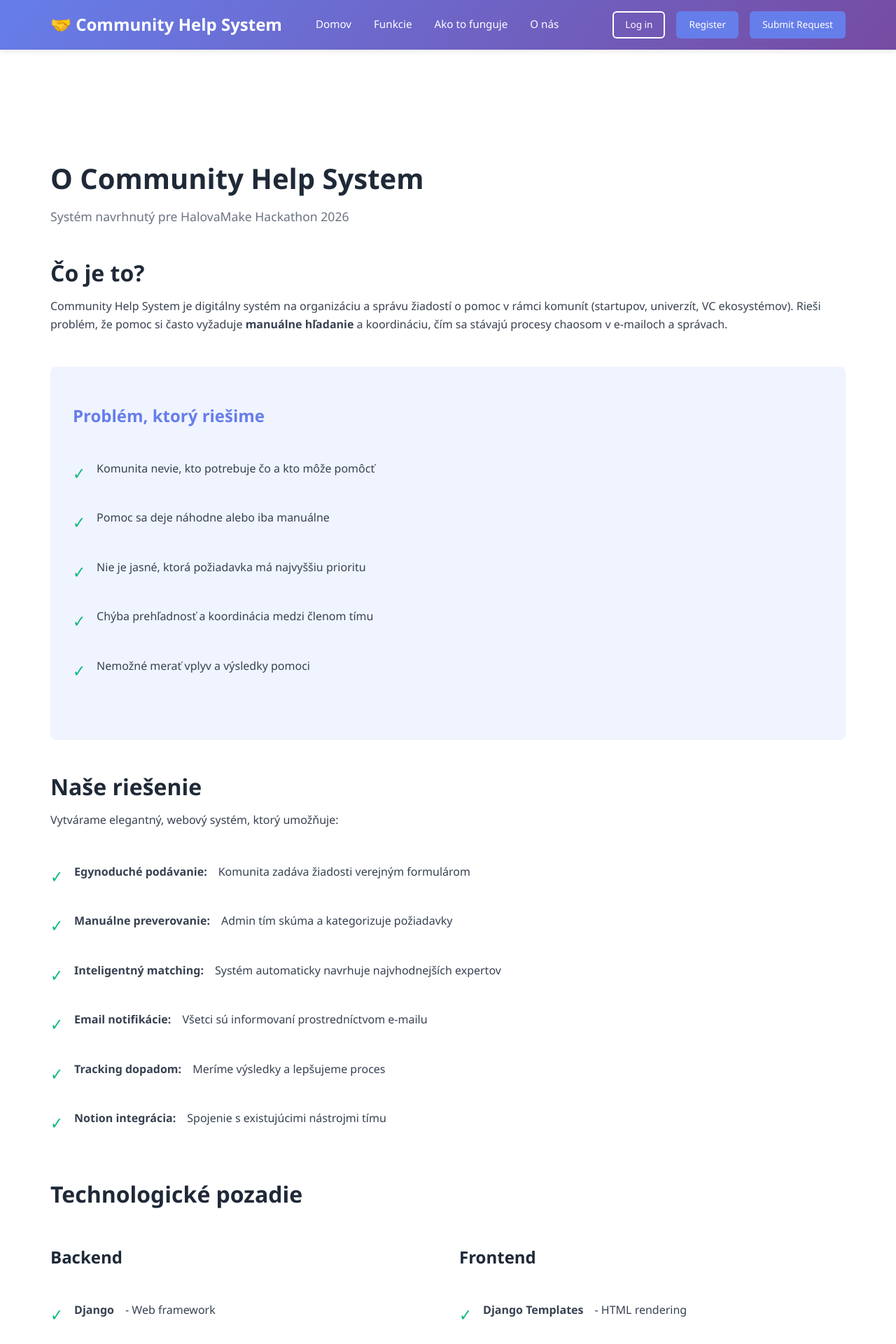
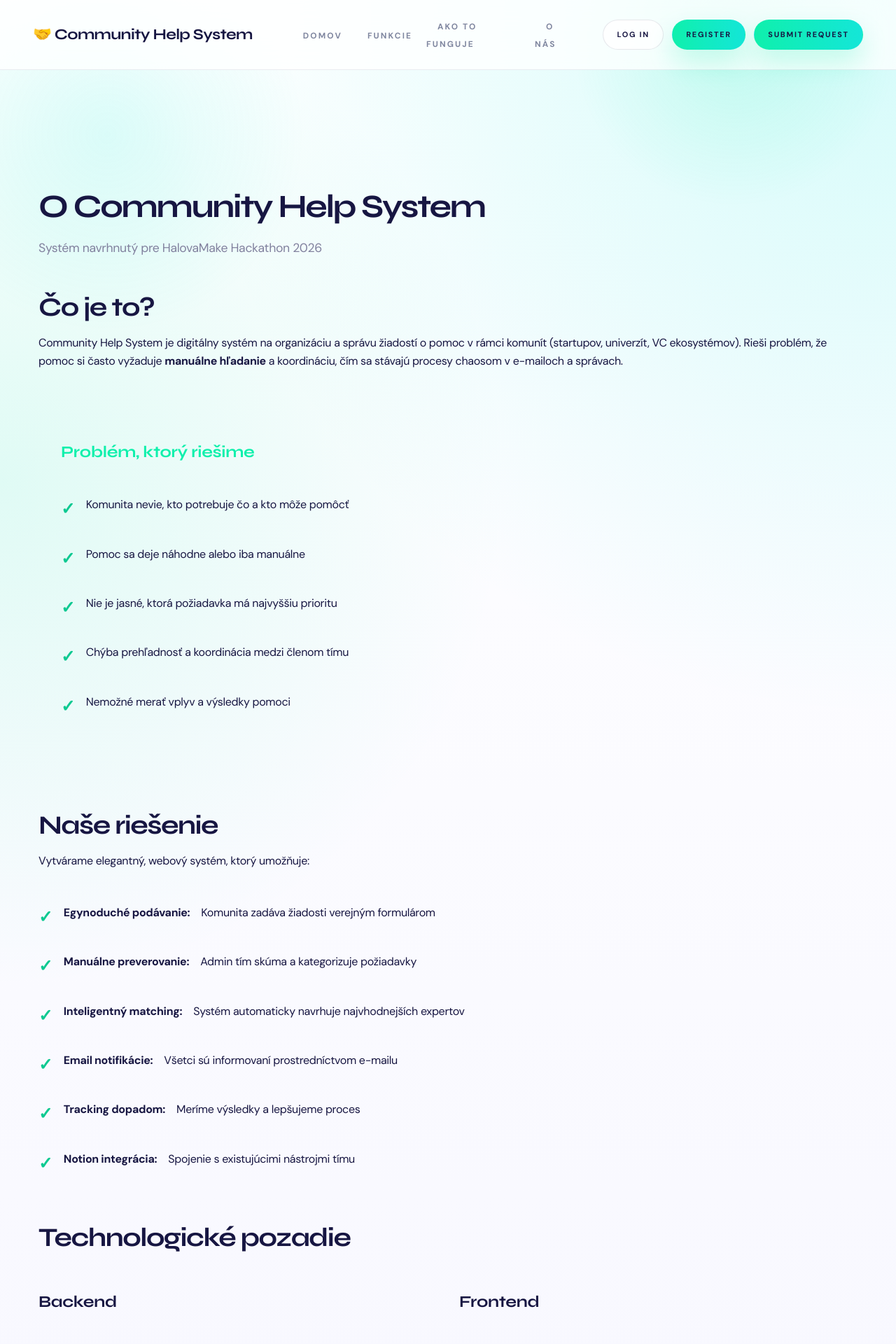
Before and after one commit to Lukrex/hackathon2026, a Django app: page /about/ in a window 1280 px wide. Shown: the top 1920 px of the page at 70% size. Run offline with Django 4.2, Linux system fonts and the light colour scheme.

Commit message:
new look

```diff
--- a/server/templates/base.html
+++ b/server/templates/base.html
@@ -5,6 +5,8 @@
     <meta name="viewport" content="width=device-width, initial-scale=1.0">
     <title>{% block title %}Community Help System - HalovaMake{% endblock %}</title>
     <style>
+        @import url('https://fonts.googleapis.com/css2?family=DM+Sans:wght@400;500;700&family=Syne:wght@400;500;700&display=swap');
+
         * {
             margin: 0;
             padding: 0;
@@ -12,154 +14,223 @@
         }
 
         :root {
-            --primary: #667eea;
-            --primary-dark: #5568d3;
-            --primary-light: #f0f4ff;
-            --secondary: #764ba2;
-            --success: #10b981;
-            --warning: #f59e0b;
+            --primary: hsl(162, 88%, 50%);
+            --primary-dark: hsl(162, 88%, 42%);
+            --primary-soft: hsl(162, 88%, 95%);
+            --gradient: hsl(176, 84%, 49%);
+            --secondary: #7f869f;
+            --success: hsl(162, 88%, 42%);
+            --warning: #f4b740;
             --danger: #ef4444;
-            --dark: #1f2937;
-            --gray-light: #f3f4f6;
-            --gray: #e5e7eb;
-            --text: #374151;
-            --text-light: #6b7280;
-        }
-
-        body {
-            font-family: 'Segoe UI', Tahoma, Geneva, Verdana, sans-serif;
-            color: var(--text);
-            background: #fff;
-            line-height: 1.6;
+            --dark: #171642;
+            --gray-light: #f7f9fc;
+            --gray: rgba(23, 22, 66, 0.12);
+            --text: #171642;
+            --text-light: #81819e;
+            --white-soft: ghostwhite;
+            --surface: rgba(255, 255, 255, 0.88);
+            --surface-strong: #ffffff;
+            --shadow-soft: 0 18px 50px rgba(23, 22, 66, 0.08);
+            --shadow-card: 0 24px 70px rgba(23, 22, 66, 0.12);
+            --radius-pill: 999px;
+            --radius-card: 28px;
         }
 
         html {
             scroll-behavior: smooth;
+            min-height: 100%;
+        }
+
+        body {
+            font-family: 'DM Sans', sans-serif;
+            color: var(--text);
+            background:
+                radial-gradient(circle at top right, rgba(17, 237, 226, 0.18), transparent 28%),
+                radial-gradient(circle at left 20%, rgba(15, 239, 170, 0.12), transparent 24%),
+                linear-gradient(180deg, #ffffff 0%, var(--white-soft) 58%, #ffffff 100%);
+            min-height: 100%;
+            line-height: 1.6;
+            letter-spacing: -0.02em;
+            position: relative;
+        }
+
+        body::before {
+            content: "";
+            position: fixed;
+            inset: 0;
+            background:
+                radial-gradient(circle at 82% 8%, rgba(15, 239, 170, 0.14), transparent 18%),
+                radial-gradient(circle at 12% 24%, rgba(17, 237, 226, 0.12), transparent 22%);
+            pointer-events: none;
+            z-index: -1;
+        }
+
+        a {
+            background-color: transparent;
+            color: inherit;
+        }
+
+        a:active,
+        a:hover {
+            outline: 0;
+        }
+
+        button,
+        input,
+        optgroup,
+        select,
+        textarea {
+            color: inherit;
+            font: inherit;
+            margin: 0;
         }
 
         /* ========== HEADER & NAVIGATION ========== */
         header {
-            background: linear-gradient(135deg, var(--primary) 0%, var(--secondary) 100%);
-            color: white;
-            padding: 1rem 0;
+            background: rgba(255, 255, 255, 0.76);
+            backdrop-filter: blur(18px);
+            color: var(--text);
+            padding: 1.5rem 0;
             position: sticky;
             top: 0;
             z-index: 1000;
-            box-shadow: 0 2px 8px rgba(0,0,0,0.1);
+            border-bottom: 1px solid rgba(23, 22, 66, 0.08);
         }
 
         .navbar {
-            max-width: 1200px;
+            max-width: 1250px;
             margin: 0 auto;
             padding: 0 2rem;
             display: flex;
             justify-content: space-between;
             align-items: center;
+            gap: 1.5rem;
         }
 
         .logo {
-            font-size: 1.5rem;
+            font-family: 'Syne', sans-serif;
+            font-size: 1.35rem;
             font-weight: 700;
+            letter-spacing: -0.03em;
             text-decoration: none;
-            color: white;
+            color: var(--dark);
             display: flex;
             align-items: center;
-            gap: 0.5rem;
+            gap: 0.75rem;
         }
 
         .logo:hover {
-            opacity: 0.9;
+            opacity: 0.92;
         }
 
         .nav-links {
             display: flex;
             list-style: none;
-            gap: 2rem;
+            gap: 0.25rem;
             flex: 1;
-            margin-left: 3rem;
+            margin-left: 2rem;
+            align-items: center;
         }
 
         .nav-links a {
-            color: white;
+            color: var(--secondary);
             text-decoration: none;
-            font-size: 0.95rem;
-            transition: opacity 0.3s;
+            font-size: 0.74rem;
+            font-weight: 700;
+            letter-spacing: 0.18em;
+            text-transform: uppercase;
+            border-radius: var(--radius-pill);
+            padding: 0.7rem 1rem;
+            transition: all 0.3s;
         }
 
         .nav-links a:hover {
-            opacity: 0.8;
-            text-decoration: underline;
+            color: var(--dark);
+            background: rgba(23, 22, 66, 0.05);
         }
 
         .nav-links a.active {
-            font-weight: 600;
-            border-bottom: 2px solid white;
-            padding-bottom: 2px;
+            font-weight: 700;
+            color: var(--dark);
+            background: rgba(23, 22, 66, 0.07);
         }
 
         .nav-buttons {
             display: flex;
-            gap: 1rem;
+            gap: 0.75rem;
             align-items: center;
+            flex-wrap: wrap;
         }
 
         .btn {
-            padding: 0.6rem 1.5rem;
-            border-radius: 6px;
+            padding: 0.95rem 1.8rem;
+            border-radius: var(--radius-pill);
             text-decoration: none;
-            font-size: 0.95rem;
-            font-weight: 500;
-            border: 2px solid transparent;
+            font-size: 0.78rem;
+            font-weight: 700;
+            letter-spacing: 0.16em;
+            text-transform: uppercase;
+            border: 1px solid transparent;
             cursor: pointer;
             transition: all 0.3s;
-            display: inline-block;
-            background: var(--primary);
-            color: white;
+            display: inline-flex;
+            align-items: center;
+            justify-content: center;
+            gap: 0.5rem;
+            background: linear-gradient(90deg, var(--primary) 0%, var(--gradient) 100%);
+            color: var(--dark);
+            box-shadow: 0 18px 36px rgba(15, 239, 170, 0.22);
         }
 
         .btn:hover {
             transform: translateY(-2px);
-            box-shadow: 0 4px 12px rgba(102, 126, 234, 0.4);
+            box-shadow: 0 24px 44px rgba(15, 239, 170, 0.28);
         }
 
         .btn-primary {
-            background: var(--primary);
-            color: white;
+            background: linear-gradient(90deg, var(--primary) 0%, var(--gradient) 100%);
+            color: var(--dark);
         }
 
         .btn-primary-light {
-            background: white;
-            color: var(--primary);
-            border-color: white;
+            background: rgba(255, 255, 255, 0.92);
+            color: var(--dark);
+            border-color: rgba(23, 22, 66, 0.08);
+            box-shadow: var(--shadow-soft);
         }
 
         .btn-secondary {
-            background: var(--secondary);
+            background: var(--dark);
             color: white;
+            box-shadow: 0 18px 36px rgba(23, 22, 66, 0.18);
         }
 
         .btn-outline {
-            background: transparent;
-            color: white;
-            border-color: white;
+            background: rgba(255, 255, 255, 0.8);
+            color: var(--dark);
+            border-color: rgba(23, 22, 66, 0.1);
+            box-shadow: none;
         }
 
         .btn-outline:hover {
-            background: white;
-            color: var(--primary);
+            background: var(--dark);
+            color: white;
+            border-color: var(--dark);
         }
 
         .btn-sm {
-            padding: 0.4rem 1rem;
-            font-size: 0.85rem;
+            padding: 0.75rem 1.2rem;
+            font-size: 0.68rem;
         }
 
         /* ========== FOOTER ========== */
         footer {
-            background: var(--dark);
+            background: linear-gradient(180deg, rgba(23, 22, 66, 0.98) 0%, #0e1034 100%);
             color: white;
-            padding: 3rem 2rem 1rem;
-            margin-top: 4rem;
+            padding: 4rem 2rem 1.5rem;
+            margin-top: 5rem;
+            position: relative;
+            overflow: hidden;
         }
 
         .footer-content {
@@ -204,40 +277,48 @@
 
         /* ========== CONTAINER ========== */
         .container {
-            max-width: 1200px;
+            max-width: 1250px;
             margin: 0 auto;
-            padding: 0 2rem;
+            padding: 0 2.5rem;
         }
 
         /* ========== MAIN CONTENT ========== */
         main {
             min-height: calc(100vh - 200px);
-            padding: 3rem 0;
+            padding: 3.5rem 0 2rem;
         }
 
         main > .container {
-            padding: 3rem 2rem;
+            padding: 2rem 2.5rem 3rem;
         }
 
         /* ========== HERO SECTION ========== */
         .hero {
-            background: linear-gradient(135deg, var(--primary) 0%, var(--secondary) 100%);
-            color: white;
-            padding: 6rem 2rem;
-            border-radius: 8px;
+            background:
+                radial-gradient(circle at top right, rgba(255, 255, 255, 0.55), transparent 26%),
+                linear-gradient(135deg, rgba(15, 239, 170, 0.18) 0%, rgba(17, 237, 226, 0.22) 100%);
+            color: var(--dark);
+            padding: 7rem 3rem;
+            border: 1px solid rgba(23, 22, 66, 0.08);
+            border-radius: 42px;
             text-align: center;
-            margin-bottom: 3rem;
+            margin-bottom: 4rem;
+            box-shadow: var(--shadow-card);
+            position: relative;
+            overflow: hidden;
         }
 
         .hero h1 {
-            font-size: 3rem;
+            font-family: 'Syne', sans-serif;
+            font-size: clamp(2.8rem, 5vw, 4.75rem);
             margin-bottom: 1rem;
-            line-height: 1.2;
+            line-height: 1.05;
+            letter-spacing: -0.05em;
         }
 
         .hero p {
-            font-size: 1.3rem;
-            opacity: 0.95;
+            font-size: 1.18rem;
+            color: var(--text-light);
             margin-bottom: 2rem;
             max-width: 700px;
             margin-left: auto;
@@ -306,56 +389,66 @@
 
         .stat-item {
             text-align: center;
-            padding: 1.5rem;
-            background: var(--primary-light);
-            border-radius: 8px;
+            padding: 1.75rem;
+            background: linear-gradient(180deg, rgba(255, 255, 255, 0.94) 0%, rgba(248, 250, 255, 0.88) 100%);
+            border-radius: 24px;
+            border: 1px solid rgba(23, 22, 66, 0.08);
+            box-shadow: var(--shadow-soft);
         }
 
         .stat-number {
-            font-size: 2.5rem;
+            font-family: 'Syne', sans-serif;
+            font-size: 2.7rem;
             font-weight: 700;
-            color: var(--primary);
+            color: var(--dark);
         }
 
         .stat-label {
             color: var(--text-light);
             margin-top: 0.5rem;
-            font-size: 0.9rem;
+            font-size: 0.8rem;
+            letter-spacing: 0.16em;
+            text-transform: uppercase;
+            font-weight: 700;
         }
 
         /* ========== HEADINGS ========== */
         h1, h2, h3, h4, h5, h6 {
             color: var(--dark);
             line-height: 1.2;
+            font-family: 'Syne', sans-serif;
         }
 
         h1 {
-            font-size: 2.5rem;
+            font-size: 2.9rem;
             margin-bottom: 1rem;
+            letter-spacing: -0.05em;
         }
 
         h2 {
-            font-size: 2rem;
+            font-size: 2.35rem;
             margin: 2rem 0 1rem;
+            letter-spacing: -0.04em;
         }
 
         h3 {
-            font-size: 1.5rem;
+            font-size: 1.45rem;
             margin: 1.5rem 0 1rem;
         }
 
         /* ========== MESSAGES ========== */
         .messages {
             max-width: 1200px;
-            margin: 0 auto 2rem;
+            margin: 1rem auto 2rem;
             padding: 0 2rem;
         }
 
         .alert {
-            padding: 1rem 1.5rem;
-            border-radius: 6px;
+            padding: 1rem 1.25rem;
+            border-radius: 20px;
             margin-bottom: 1rem;
-            border-left: 4px solid;
+            border: 1px solid transparent;
+            box-shadow: var(--shadow-soft);
         }
 
         .alert-success {
@@ -552,8 +680,8 @@
 
         /* ========== PAGE-SPECIFIC ========== */
         .section {
-            padding: 4rem 0;
-            border-bottom: 1px solid var(--gray);
+            padding: 5rem 0;
+            border-bottom: 1px solid rgba(23, 22, 66, 0.08);
         }
 
         .section:last-child {
```
Also changed, not shown: other parts of server/templates/base.html (+71 -31 lines), db.sqlite3.
